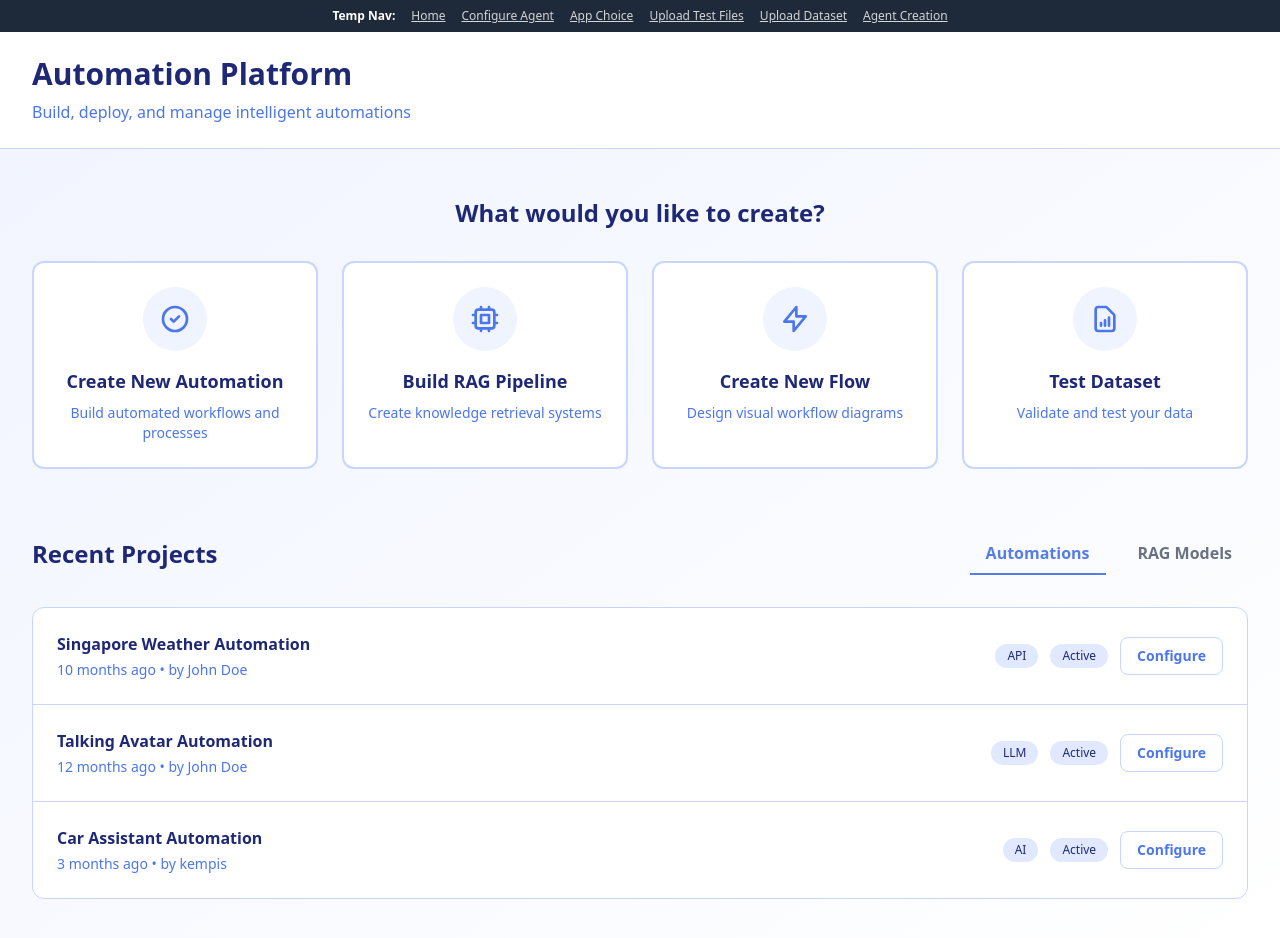
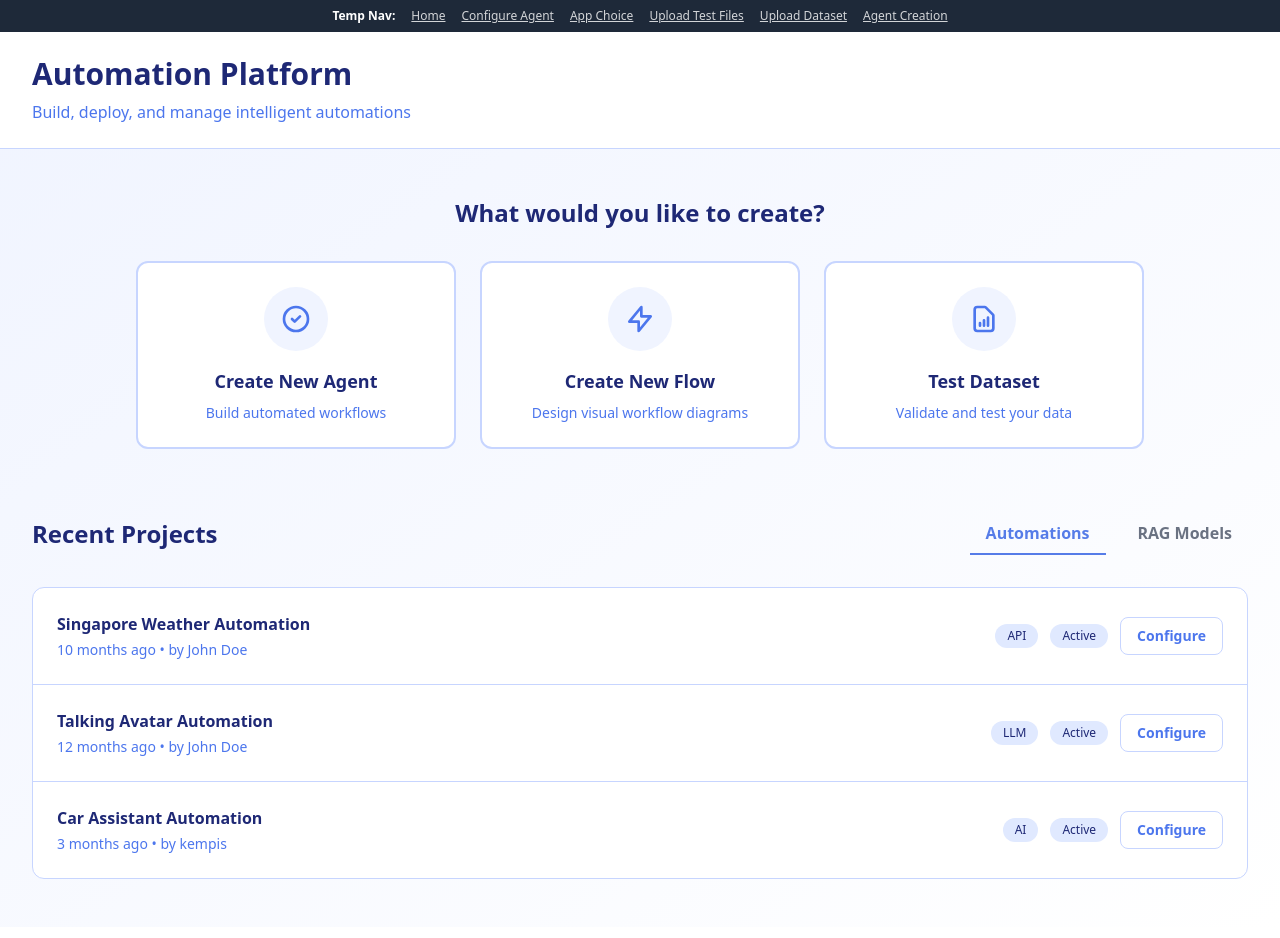
Before and after one commit to jovitaeliana/AutomationAgent, a React (Vite) app: page / in a window 1280 px wide. Shown: the top 938 px of the page. Built offline with nearby package versions, Linux system fonts and the light colour scheme; data requests are answered from the project's data file.

Commit message:
updated navigation and backend port

```diff
--- a/src/App.tsx
+++ b/src/App.tsx
@@ -18,7 +18,7 @@ function App() {
   const renderPage = () => {
     switch (page) {
       case 'home':
-        return <HomePage />;
+        return <HomePage onNavigate={setPage} />;
       case 'configure':
         return <ConfigureAgentPage />;
       case 'choice':
@@ -30,7 +30,7 @@ function App() {
       case 'agent-creation':
         return <AgentCreationPage />;
       default:
-        return <HomePage />;
+        return <HomePage onNavigate={setPage} />;
     }
   };
 
--- a/src/components/ProjectListItem.tsx
+++ b/src/components/ProjectListItem.tsx
@@ -1,4 +1,7 @@
 import React from 'react';
+
+// Define the page names type
+type PageName = 'home' | 'configure' | 'choice' | 'dataset-testing' | 'upload-dataset' | 'agent-creation';
 
 const Tag: React.FC<{ label: string }> = ({ label }) => (
   <span className="text-xs font-medium bg-secondary text-app-text px-3 py-1 rounded-full">
@@ -10,9 +13,27 @@ interface ProjectListItemProps {
   title: string;
   description: string;
   tags: string[];
+  onNavigate: (page: PageName) => void;
+  projectType: 'automation' | 'rag';
 }
 
-const ProjectListItem: React.FC<ProjectListItemProps> = ({ title, description, tags }) => {
+const ProjectListItem: React.FC<ProjectListItemProps> = ({
+  title,
+  description,
+  tags,
+  onNavigate,
+  projectType
+}) => {
+  const handleConfigureClick = () => {
+    // Navigate to configure page for automations, or appropriate page for RAG models
+    if (projectType === 'automation') {
+      onNavigate('configure');
+    } else {
+      // For RAG models, you might want to navigate to a different page
+      onNavigate('upload-dataset');
+    }
+  };
+
   return (
     <div className="p-6 hover:bg-app-bg-highlight transition-colors">
       <div className="flex justify-between items-center">
@@ -22,7 +43,10 @@ const ProjectListItem: React.FC<ProjectListItemProps> = ({ title, description, t
         </div>
         <div className="flex items-center space-x-3">
           {tags.map((tag) => <Tag key={tag} label={tag} />)}
-          <button className="text-sm text-app-text-subtle font-semibold py-2 px-4 border border-app-border rounded-lg hover:bg-secondary-hover transition-colors">
+          <button
+            onClick={handleConfigureClick}
+            className="text-sm text-app-text-subtle font-semibold py-2 px-4 border border-app-border rounded-lg hover:bg-secondary-hover transition-colors"
+          >
             Configure
           </button>
         </div>
--- a/src/components/RecentProjects.tsx
+++ b/src/components/RecentProjects.tsx
@@ -1,5 +1,8 @@
 import React, { useState, useEffect } from 'react';
 import ProjectListItem from './ProjectListItem';
+
+// Define the page names type
+type PageName = 'home' | 'configure' | 'choice' | 'dataset-testing' | 'upload-dataset' | 'agent-creation';
 
 // Define types for the data we expect from the API
 interface Project {
@@ -9,7 +12,12 @@ interface Project {
   tags: string[];
 }
 
-const RecentProjects: React.FC = () => {
+// Add props interface for navigation
+interface RecentProjectsProps {
+  onNavigate: (page: PageName) => void;
+}
+
+const RecentProjects: React.FC<RecentProjectsProps> = ({ onNavigate }) => {
   const [activeTab, setActiveTab] = useState<'automations' | 'rag'>('automations');
 
   // State to hold data fetched from the API
@@ -83,10 +91,20 @@ const RecentProjects: React.FC = () => {
       <div className="bg-app-bg-content rounded-xl border border-app-border">
           <div className="divide-y divide-app-border">
             {activeTab === 'automations' && automations.map(project =>
-                <ProjectListItem key={project.id} {...project} />
+                <ProjectListItem
+                  key={project.id}
+                  {...project}
+                  onNavigate={onNavigate}
+                  projectType="automation"
+                />
             )}
             {activeTab === 'rag' && ragModels.map(project =>
-                <ProjectListItem key={project.id} {...project} />
+                <ProjectListItem
+                  key={project.id}
+                  {...project}
+                  onNavigate={onNavigate}
+                  projectType="rag"
+                />
             )}
           </div>
       </div>
--- a/src/pages/AgentCreationPage.tsx
+++ b/src/pages/AgentCreationPage.tsx
@@ -23,8 +23,8 @@ const AgentCreationPage: React.FC = () => {
     const fetchData = async () => {
       try {
         const [nodesRes, availableNodesRes] = await Promise.all([
-          fetch('http://localhost:3001/initialFlowNodes'),
-          fetch('http://localhost:3001/availableNodes'),
+          fetch('http://localhost:3002/initialFlowNodes'),
+          fetch('http://localhost:3002/availableNodes'),
         ]);
         if (!nodesRes.ok || !availableNodesRes.ok) throw new Error('Failed to fetch flow data');
         setNodes(await nodesRes.json());
--- a/src/pages/ConfigureAgentPage.tsx
+++ b/src/pages/ConfigureAgentPage.tsx
@@ -37,7 +37,7 @@ const ConfigureAgentPage: React.FC = () => {
   useEffect(() => {
     const fetchPresets = async () => {
       try {
-        const response = await fetch('http://localhost:3001/presets');
+        const response = await fetch('http://localhost:3002/presets');
         if (!response.ok) {
           throw new Error('Failed to fetch presets from server');
         }
--- a/src/pages/HomePage.tsx
+++ b/src/pages/HomePage.tsx
@@ -1,11 +1,17 @@
-// src/pages/HomePage.tsx
 import React from 'react';
 import PageHeader from '../components/PageHeader';
 import SelectionCard from '../components/SelectionCard';
 import { AutomationIcon, RagIcon, FlowIcon, TestIcon } from '../components/Icons';
 import RecentProjects from '../components/RecentProjects';
 
-const HomePage: React.FC = () => {
+// Define the page names type
+type PageName = 'home' | 'configure' | 'choice' | 'dataset-testing' | 'upload-dataset' | 'agent-creation';
+
+interface HomePageProps {
+  onNavigate: (page: PageName) => void;
+}
+
+const HomePage: React.FC<HomePageProps> = ({ onNavigate }) => {
   return (
     <div className="min-h-screen bg-gradient-to-br from-app-bg-highlight to-app-bg text-app-text font-sans">
       <PageHeader
@@ -17,35 +23,35 @@ const HomePage: React.FC = () => {
           <h2 className="text-2xl font-semibold mb-8 text-center text-app-text">
             What would you like to create?
           </h2>
-          <div className="grid grid-cols-1 md:grid-cols-2 lg:grid-cols-4 gap-6">
+          <div className="flex flex-wrap justify-center gap-6">
+            <div className="w-full sm:w-80">
               <SelectionCard
                 icon={<AutomationIcon />}
-              title="Create New Automation"
-              description="Build automated workflows and processes"
-              onClick={() => (window.location.href = 'configure-agent.html')}
+                title="Create New Agent"
+                description="Build automated workflows"
+                onClick={() => onNavigate('configure')}
               />
-            <SelectionCard
-              icon={<RagIcon />}
-              title="Build RAG Pipeline"
-              description="Create knowledge retrieval systems"
-              onClick={() => (window.location.href = 'test-dataset.html')}
-            />
+            </div>
+            <div className="w-full sm:w-80">
               <SelectionCard
                 icon={<FlowIcon />}
                 title="Create New Flow"
                 description="Design visual workflow diagrams"
-              onClick={() => (window.location.href = 'agentcreation.html')}
+                onClick={() => onNavigate('agent-creation')}
               />
+            </div>
+            <div className="w-full sm:w-80">
               <SelectionCard
                 icon={<TestIcon />}
                 title="Test Dataset"
                 description="Validate and test your data"
-              onClick={() => (window.location.href = 'Dataset-Testing.html')}
+                onClick={() => onNavigate('upload-dataset')}
               />
+            </div>
           </div>
         </section>
 
-        <RecentProjects />
+        <RecentProjects onNavigate={onNavigate} />
       </main>
     </div>
   );
```
Lines whose indentation alone changed are shown as unchanged.
